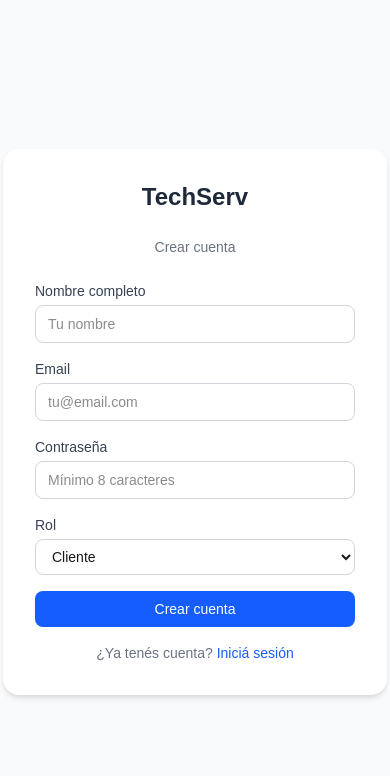
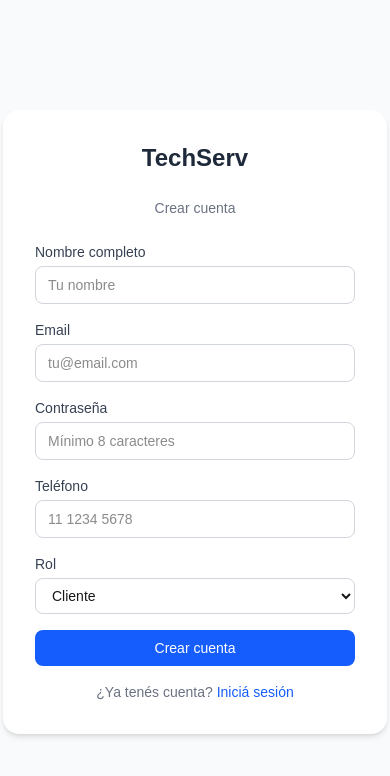
Before and after one commit to willy9461/techserv-frontend, a Next.js app: page /register in a window 390 px wide. Shown: the top 776 px of the page. Built offline with nearby package versions, Linux system fonts and the light colour scheme; no server answers.

Commit message:
fix: add phone field and limit register roles to cliente/tecnico

```diff
--- a/src/api/users.ts
+++ b/src/api/users.ts
@@ -23,6 +23,7 @@
   password: string
   full_name: string
   role: string
+  phone: string
 }
 
 interface RegisterResponse {
--- a/src/app/(auth)/register/page.tsx
+++ b/src/app/(auth)/register/page.tsx
@@ -12,6 +12,7 @@
   const [fullName, setFullName] = useState('')
   const [email, setEmail] = useState('')
   const [password, setPassword] = useState('')
+  const [phone, setPhone] = useState('')
   const [role, setRole] = useState('cliente')
   const [error, setError] = useState('')
 
@@ -21,7 +22,7 @@
     setIsLoading(true)
 
     try {
-      const { access_token } = await register({ email, password, full_name: fullName, role })
+      const { access_token } = await register({ email, password, full_name: fullName, role, phone })
       const me = await getMe(access_token)
       setAuth(me, access_token)
 
@@ -108,6 +109,20 @@
 
           <div>
             <label className="block text-sm font-medium text-gray-700 mb-1">
+              Teléfono
+            </label>
+            <input
+              type="tel"
+              value={phone}
+              onChange={(e) => setPhone(e.target.value)}
+              className="w-full border border-gray-300 rounded-lg px-3 py-2 text-sm focus:outline-none focus:ring-2 focus:ring-blue-500"
+              placeholder="11 1234 5678"
+              required
+            />
+          </div>
+
+          <div>
+            <label className="block text-sm font-medium text-gray-700 mb-1">
               Rol
             </label>
             <select
@@ -117,8 +132,6 @@
             >
               <option value="cliente">Cliente</option>
               <option value="tecnico">Técnico</option>
-              <option value="supervisor">Supervisor</option>
-              <option value="area_administrativa">Área Administrativa</option>
             </select>
           </div>
 
```
